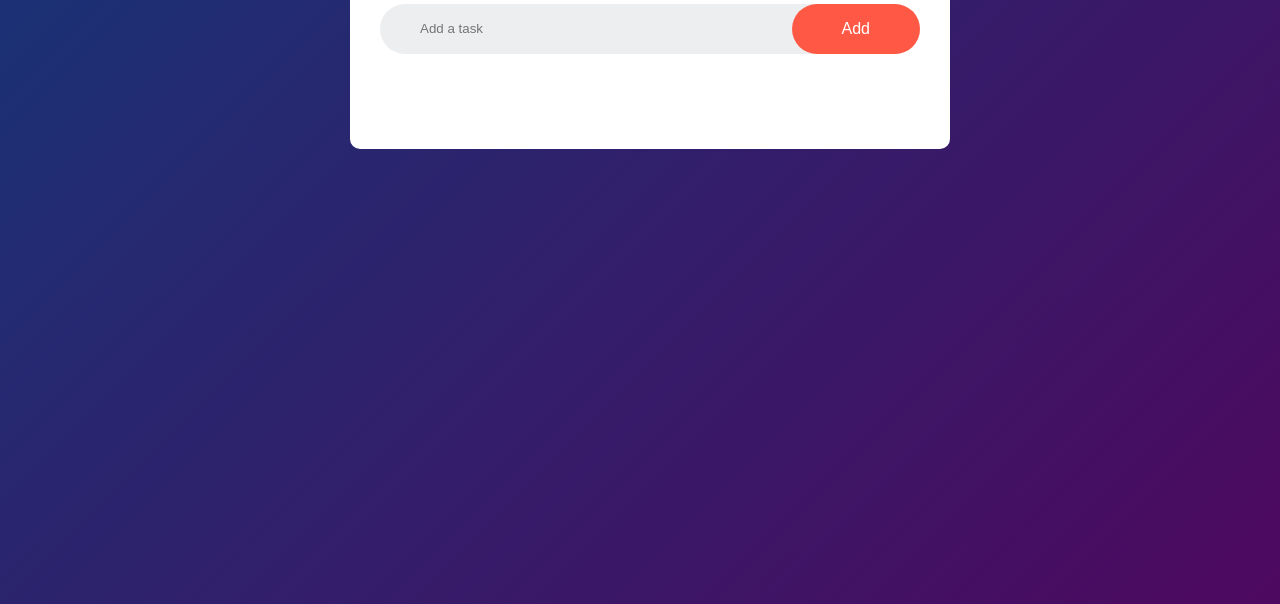
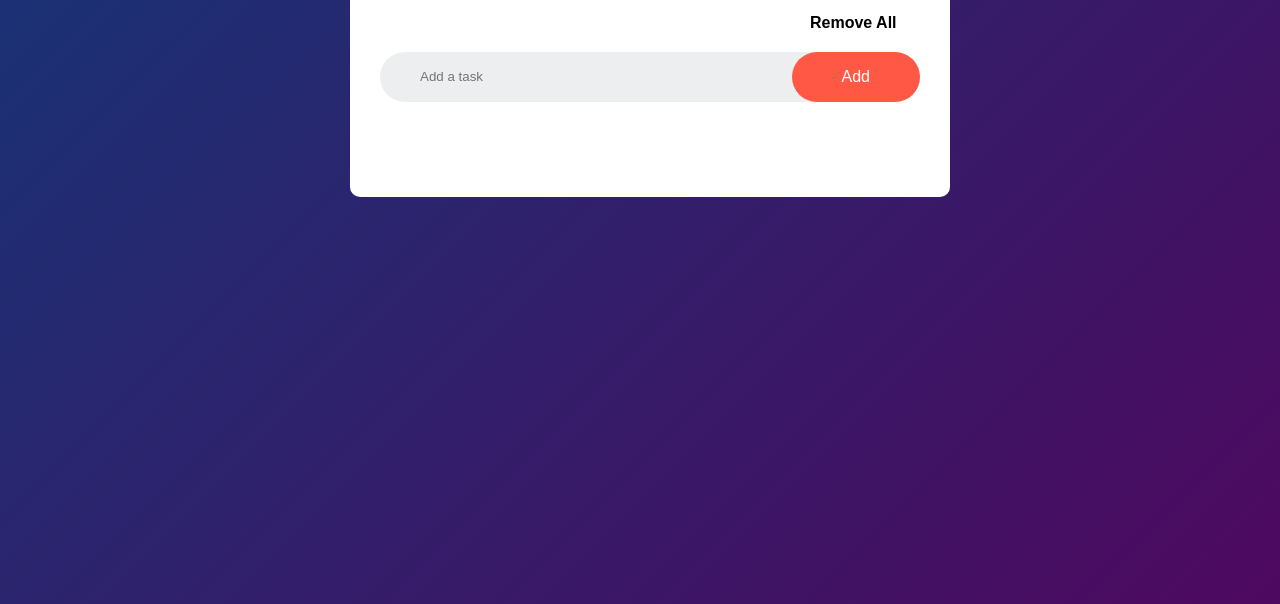
Before and after one commit to tarun05rawat/To-Do-List, a plain HTML site: page index.html in a window 1280 px wide. Shown: the part 216-820 px from the top of the page. Drawn offline with Linux system fonts and the light colour scheme.

Commit message:
added a 'remove all' button

```diff
--- a/index.html
+++ b/index.html
@@ -10,6 +10,9 @@
 <div class="container">
   <div class="todo-app">
     <h2>To-Do List <img src="images2/icon.png"></h2>
+    <div class="remove">
+      <button id="remove-button" onclick="removeAll()">Remove All</button>
+    </div>
     <div class="row">
       <input type="text" id="input-box" placeholder="Add a task">
       <button onclick="addTask()" id="add-button">Add</button>
--- a/script.js
+++ b/script.js
@@ -1,5 +1,6 @@
 const inputBox = document.getElementById('input-box');
 const listContainer = document.getElementById('list-container');
+const removebutton = document.getElementById('remove-button');
 
 function addTask() {
   if (inputBox.value === ''){
@@ -24,6 +25,11 @@ function handleKeyPress(event) {
   }
 }
 
+function removeAll() {
+  listContainer.innerHTML = '';
+  saveData();
+}
+
 inputBox.addEventListener('keypress', handleKeyPress);
 listContainer.addEventListener('click', function(e) {
   if (e.target.tagName === 'LI') {
--- a/style.css
+++ b/style.css
@@ -53,7 +53,7 @@ input{
   font-weight: 14px;
 }
 
-button{
+#add-button{
   cursor: pointer;
   border: none;
   outline: none;
@@ -62,6 +62,29 @@ button{
   color: #fff;
   font-size: 16px;
   border-radius: 40px;
+}
+
+#remove-button{
+  cursor: pointer;
+  color: black;
+  font-size: 16px;
+  font-weight: 600;
+  outline: 0;
+  border: 0;
+  border-radius: 40px;
+  background-color: transparent;
+  padding: 10px 10px 10px 10px;
+}
+
+#remove-button:hover{
+  background-color: #ff5945;
+  color: white;
+  transition: 0.2s;
+}
+
+.remove{
+  margin-left: 420px;
+  margin-bottom: 10px;
 
 }
 
```
